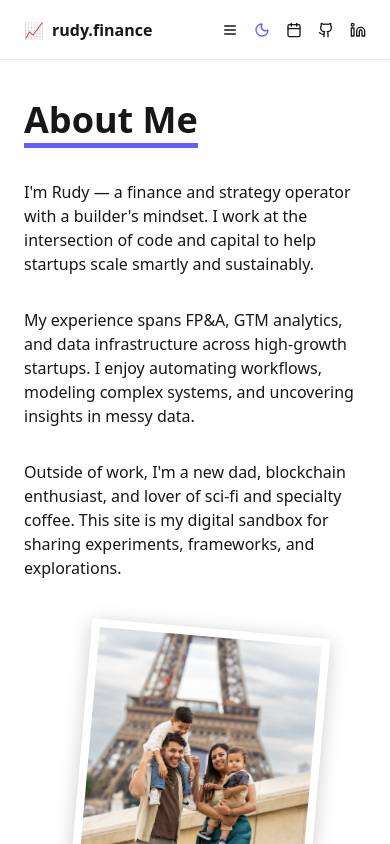
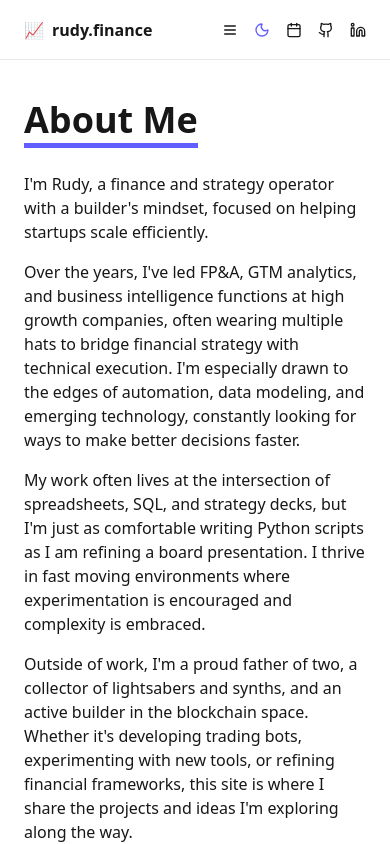
Before and after one commit to rudymdc/rudy-dot-finance, a Next.js app: page /me in a window 390 px wide. Built offline with nearby package versions, Linux system fonts and the light colour scheme.

Commit message:
update content

```diff
--- a/app/layout.js
+++ b/app/layout.js
@@ -37,7 +37,7 @@ export default function RootLayout({ children }) {
             <Sidebar />
             <div className="flex-1 h-screen">
               <TopNav />
-              <div className="overflow-y-auto h-[calc(100vh-60px)]">
+              <div className="overflow-y-auto h-[calc(100vh-60px)] pb-45 md:pb-0">
                 <main className="xl:px-0 px-6 py-10 max-w-3xl mx-auto">
                   {children}
                 </main>
--- a/app/me/page.js
+++ b/app/me/page.js
@@ -28,15 +28,18 @@ export default function MePage() {
         </div>
 
         <div className="about-me">
-          <h1 className="text-4xl font-bold mb-8 text-[var(--foreground)] border-b-5 border-indigo-500">About Me</h1>
-          <p className="text-[var(--foreground)] mb-8">
-            I&apos;m Rudy — a finance and strategy operator with a builder&apos;s mindset. I work at the intersection of code and capital to help startups scale smartly and sustainably.
+          <h1 className="text-4xl font-bold mb-6 text-[var(--foreground)] border-b-5 border-indigo-500">About Me</h1>
+          <p className="text-[var(--foreground)] mb-4">
+            I&apos;m Rudy, a finance and strategy operator with a builder&apos;s mindset, focused on helping startups scale efficiently.
           </p>
-          <p className="text-[var(--foreground)] mb-8">
-            My experience spans FP&A, GTM analytics, and data infrastructure across high-growth startups. I enjoy automating workflows, modeling complex systems, and uncovering insights in messy data.
+          <p className="text-[var(--foreground)] mb-4">
+            Over the years, I&apos;ve led FP&A, GTM analytics, and business intelligence functions at high growth companies, often wearing multiple hats to bridge financial strategy with technical execution. I&apos;m especially drawn to the edges of automation, data modeling, and emerging technology, constantly looking for ways to make better decisions faster.
+          </p>
+          <p className="text-[var(--foreground)] mb-4">
+            My work often lives at the intersection of spreadsheets, SQL, and strategy decks, but I&apos;m just as comfortable writing Python scripts as I am refining a board presentation. I thrive in fast moving environments where experimentation is encouraged and complexity is embraced.
           </p>
           <p className="text-[var(--foreground)]">
-            Outside of work, I&apos;m a new dad, blockchain enthusiast, and lover of sci-fi and specialty coffee. This site is my digital sandbox for sharing experiments, frameworks, and explorations.
+            Outside of work, I&apos;m a proud father of two, a collector of lightsabers and synths, and an active builder in the blockchain space. Whether it&apos;s developing trading bots, experimenting with new tools, or refining financial frameworks, this site is where I share the projects and ideas I&apos;m exploring along the way.
           </p>
         </div>
 
--- a/app/page.js
+++ b/app/page.js
@@ -17,12 +17,12 @@ export default function Home() {
                 Hey, I&apos;m Rudy!
               </h1>
               <p className="text-[var(--foreground)] mb-6">
-                I&apos;m a finance and strategy operator with a builder&apos;s mindset — blending code and capital to help startups scale.
-                I&apos;ve led FP&A, GTM analytics, and business intelligence at high-growth companies and I&apos;m currently exploring the
-                edges of automation, investing, and onchain experiments.
+                I&apos;m a finance and strategy operator with a builder&apos;s mindset focused on helping startups scale efficiently.
+                I&apos;ve led FP&A, GTM analytics, and business intelligence at high growth companies and I&apos;m currently exploring the
+                edges of automation, investing, and on-chain experiments.
               </p>
               <p className="text-[var(--foreground)] mb-6">
-                Outside of work — I&apos;m a new dad, a blockchain enthusiast, and a sucker for great coffee and sci-fi. This
+                Outside of work I&apos;m a proud father of two, a collector of lightsabers and synths, and an active builder in the blockchain space. This
                 site is where I share projects, frameworks, and ideas I&apos;m refining along the way.
               </p>
               <div>
```
